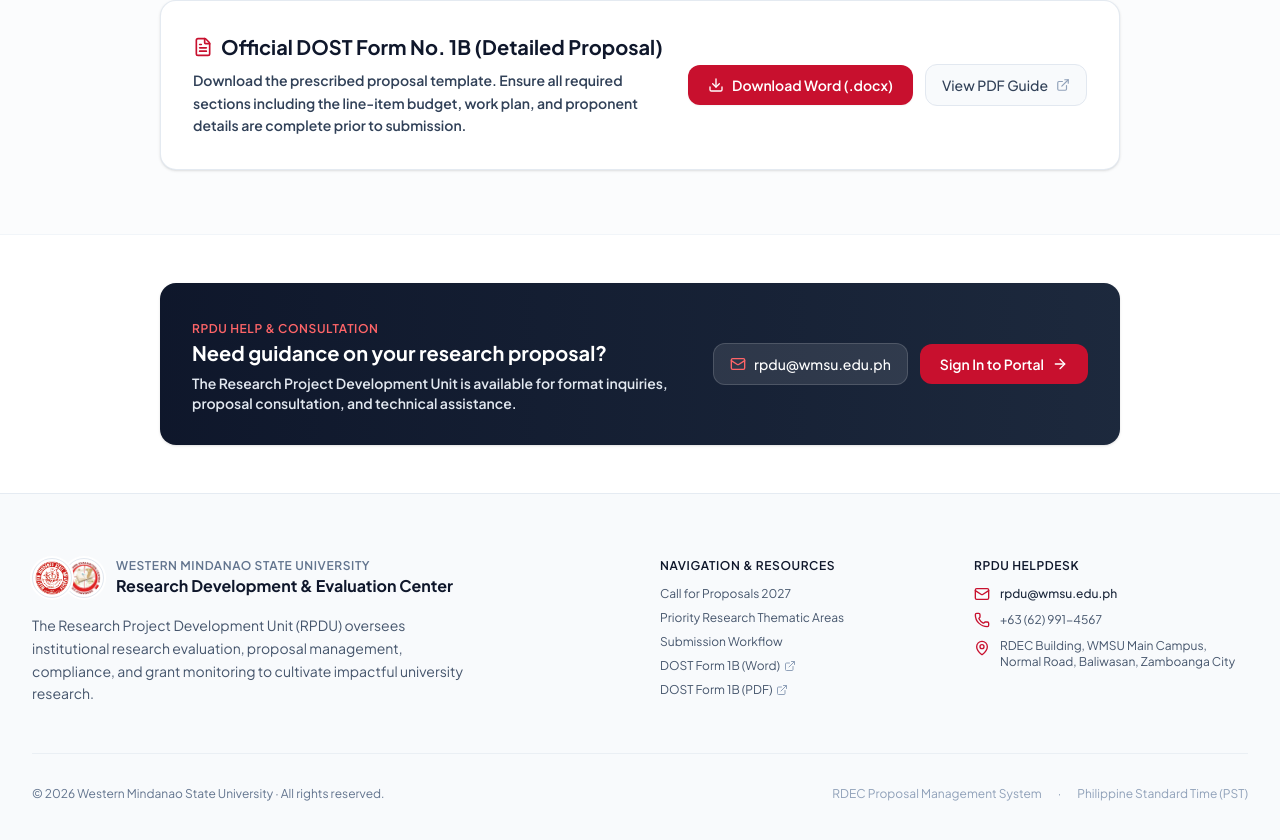
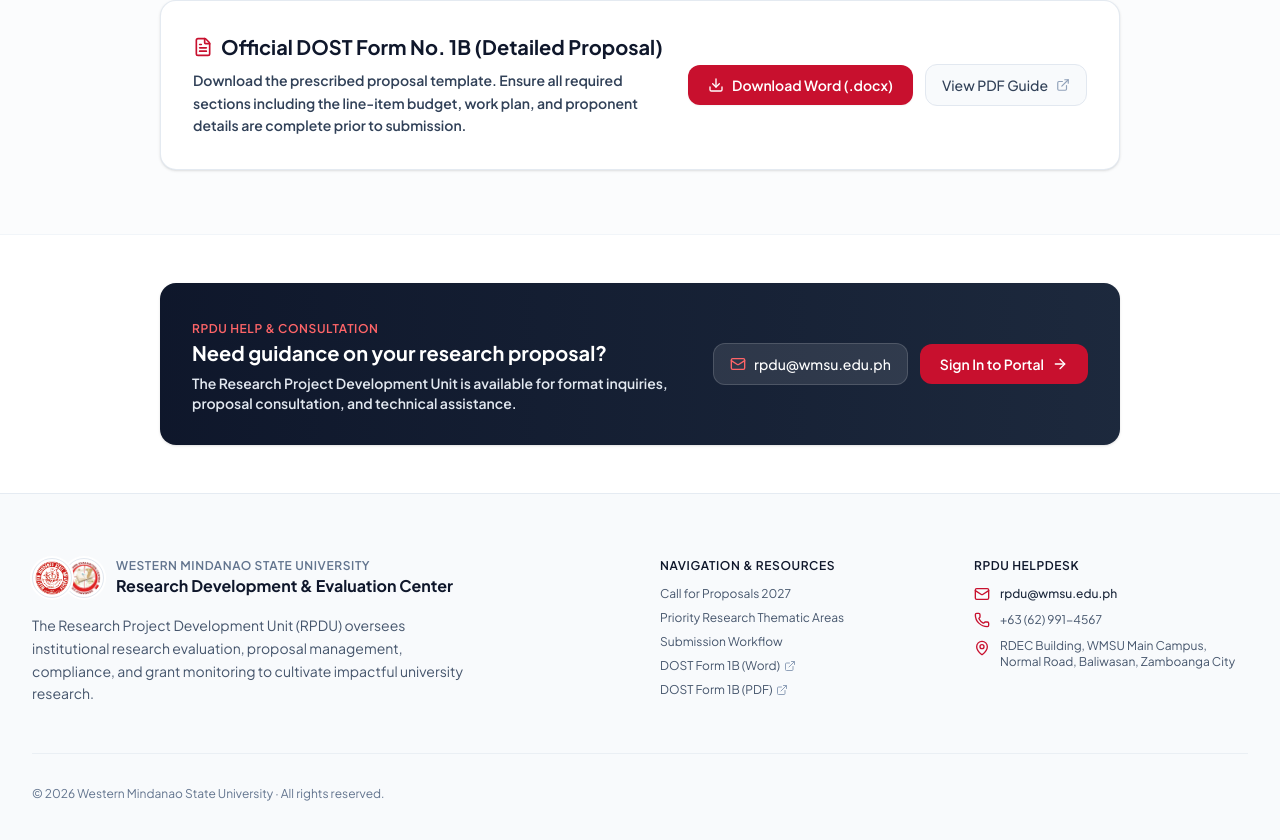
Before and after one commit to RALPH22222/wmsu-rdec, a React (Vite) app: page / in a window 1280 px wide. Shown: the part 2288-3128 px from the top of the page. Built offline with nearby package versions, Linux system fonts and the light colour scheme.

Commit message:
removed other details in footer

```diff
--- a/src/components/Footer.tsx
+++ b/src/components/Footer.tsx
@@ -88,11 +88,6 @@
         {/* Footer Bottom Bar */}
         <div className="pt-8 text-xs text-slate-500 flex flex-col sm:flex-row justify-between items-center gap-3">
           <p>© {new Date().getFullYear()} Western Mindanao State University · All rights reserved.</p>
-          <div className="flex items-center gap-4 text-slate-400">
-            <span>RDEC Proposal Management System</span>
-            <span>·</span>
-            <span>Philippine Standard Time (PST)</span>
-          </div>
         </div>
       </div>
     </footer>
```
